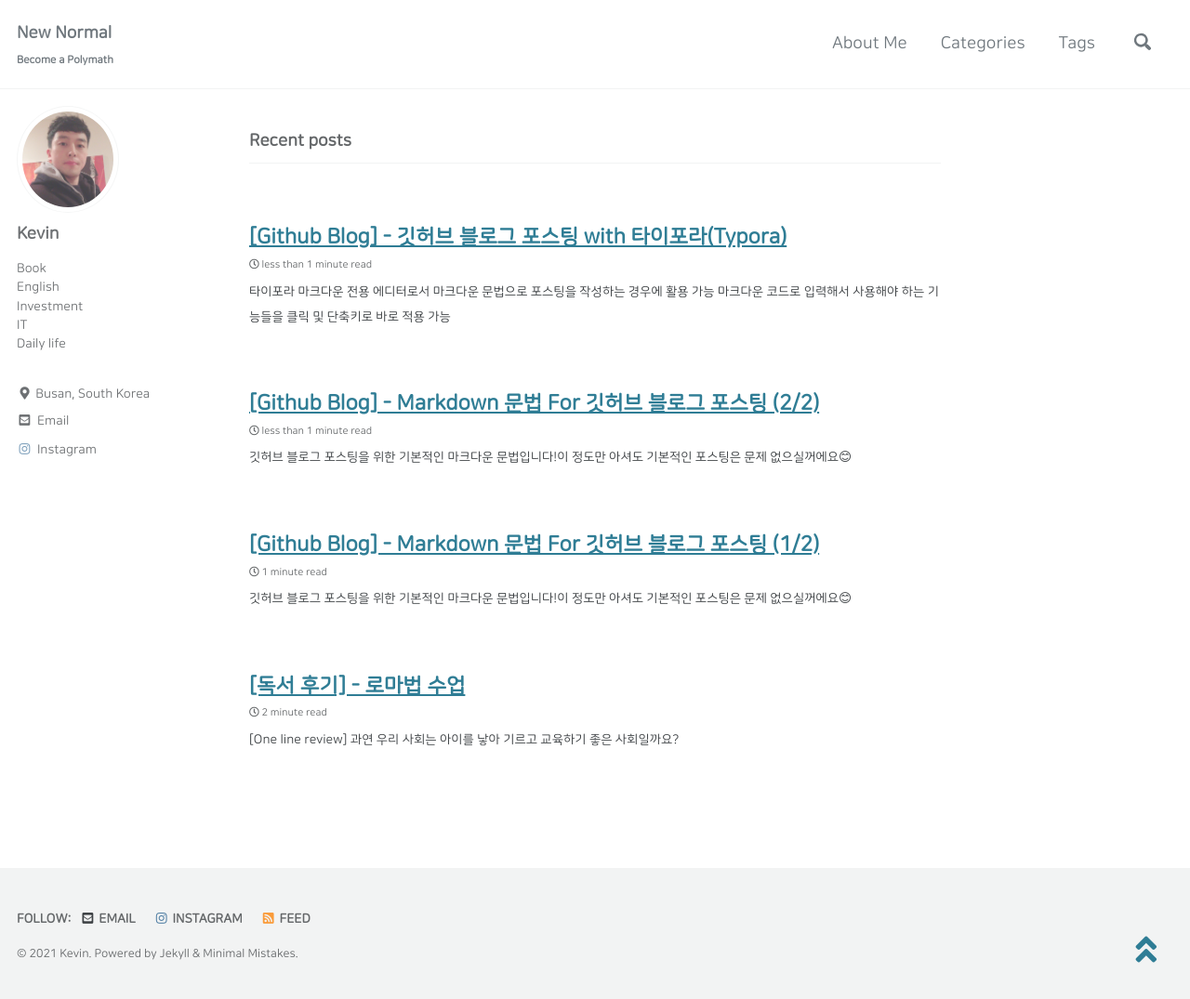
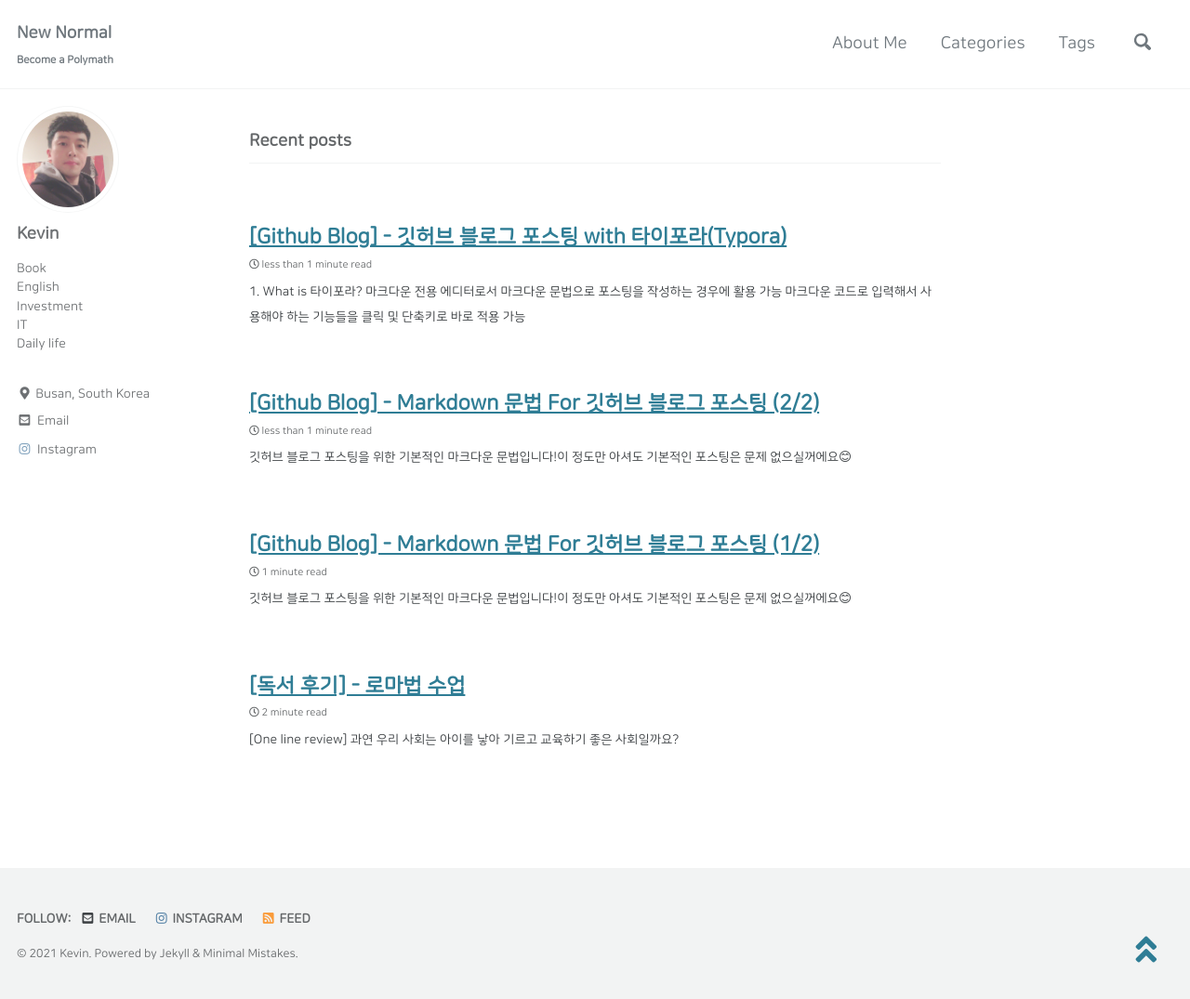
Before and after one commit to letsgokevin/readyfornewnormal.github.io, a Jekyll site: the page built from index.html, in a window 1280 px wide and 1075 px high. Shown: the whole window at 93% size. Built offline with Jekyll 4.4.1, drawn with Linux system fonts in a browser that asks for light colours; cached includes are drawn as plain includes; the list of posts is cut into pages by our own code.

Commit message:
Update 2021-07-26-IT3.md

```diff
--- a/_posts/IT/2021-07-26-IT3.md
+++ b/_posts/IT/2021-07-26-IT3.md
@@ -7,29 +7,29 @@ tags: [Github Blog]
 comments: true
 ---
 
-## 타이포라
+## 1. What is 타이포라?
 마크다운 전용 에디터로서 마크다운 문법으로 포스팅을 작성하는 경우에 활용 가능<br/>
 마크다운 코드로 입력해서 사용해야 하는 기능들을 클릭 및 단축키로 바로 적용 가능<br/>
 
-## 사용법
+## 2. 사용법
 별도 설명이 필요 없을 정도로 매우 간단하고 Eeay. 걍 다운 받아서 실행시켜 보세용<br/>
 **(페이지 하단에 다운로드 링크 있음)**
 
-## 주요 기능
+## 3. 주요 기능
 
 저는 주로 반영 화면을 확인하고 싶을 때나 표, 이모지를 삽입하고 싶을 때 활용하고 있슴둥
 
-### 1. 반영되는 화면 실시간으로 확인 가능
+### 1) 반영되는 화면 실시간으로 확인 가능
 
 ![타이포라](https://user-images.githubusercontent.com/86281619/126941677-fc0be580-32cb-4143-9c13-0483d94126e1.png){: width="100% height="100%}
 
-### 2. 표 삽입
+### 2) 표 삽입
 ![표 삽입](https://user-images.githubusercontent.com/86281619/126942359-c52bb7bb-d6c3-4fd9-b2aa-d914cd4d6b84.png){: width="100% height="100%}
 
-### 3. 이모지
+### 3) 이모지
 ![이모지](https://user-images.githubusercontent.com/86281619/126942364-2ef3c98f-f0b2-4d08-bb23-23f3c3006c0a.png){: width="100% height="100%}
 
-## 다운로드 링크
+## 4. 다운로드 링크
 
 [-> 타이포라 공식 홈페이지](https://www.typora.io/)
 
```
